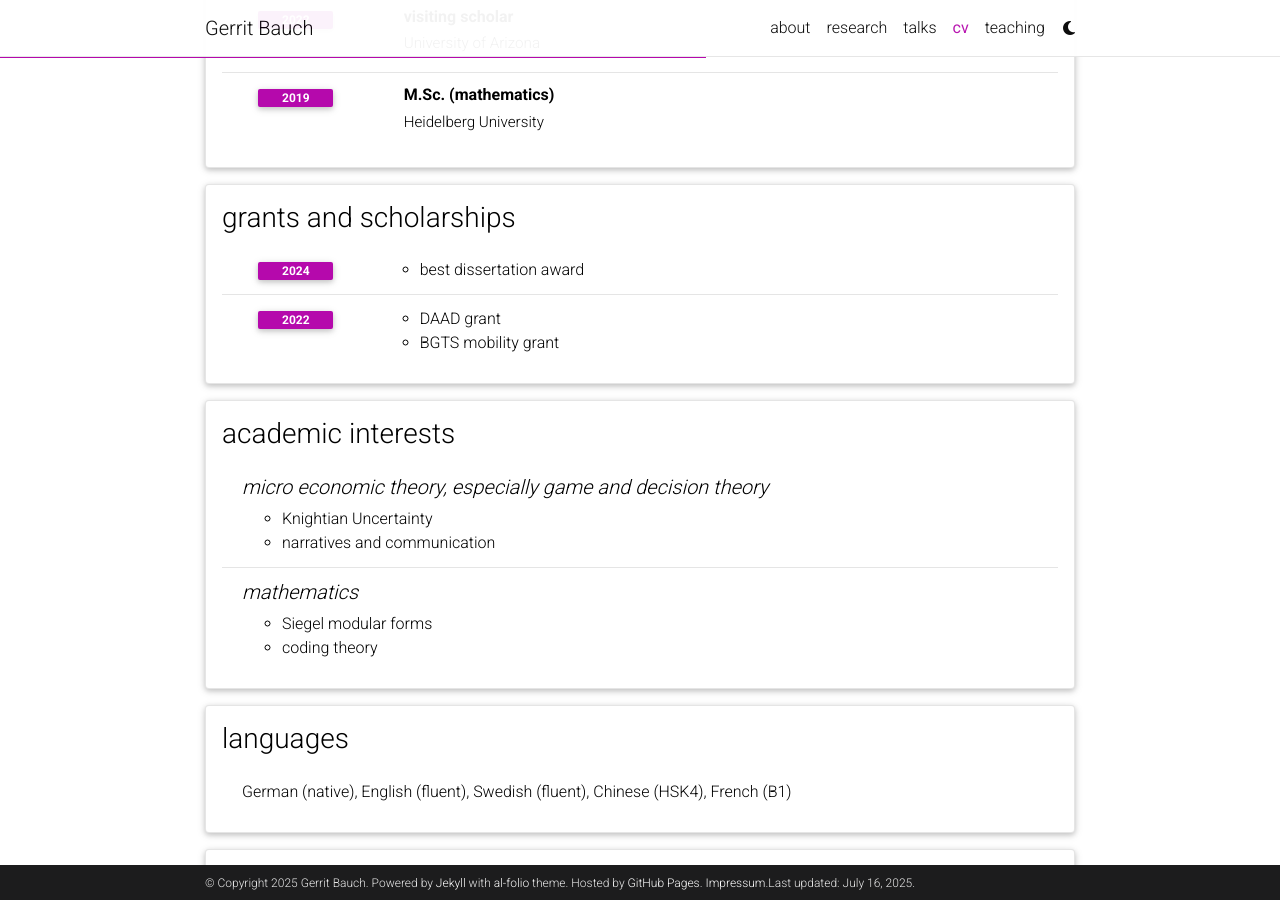
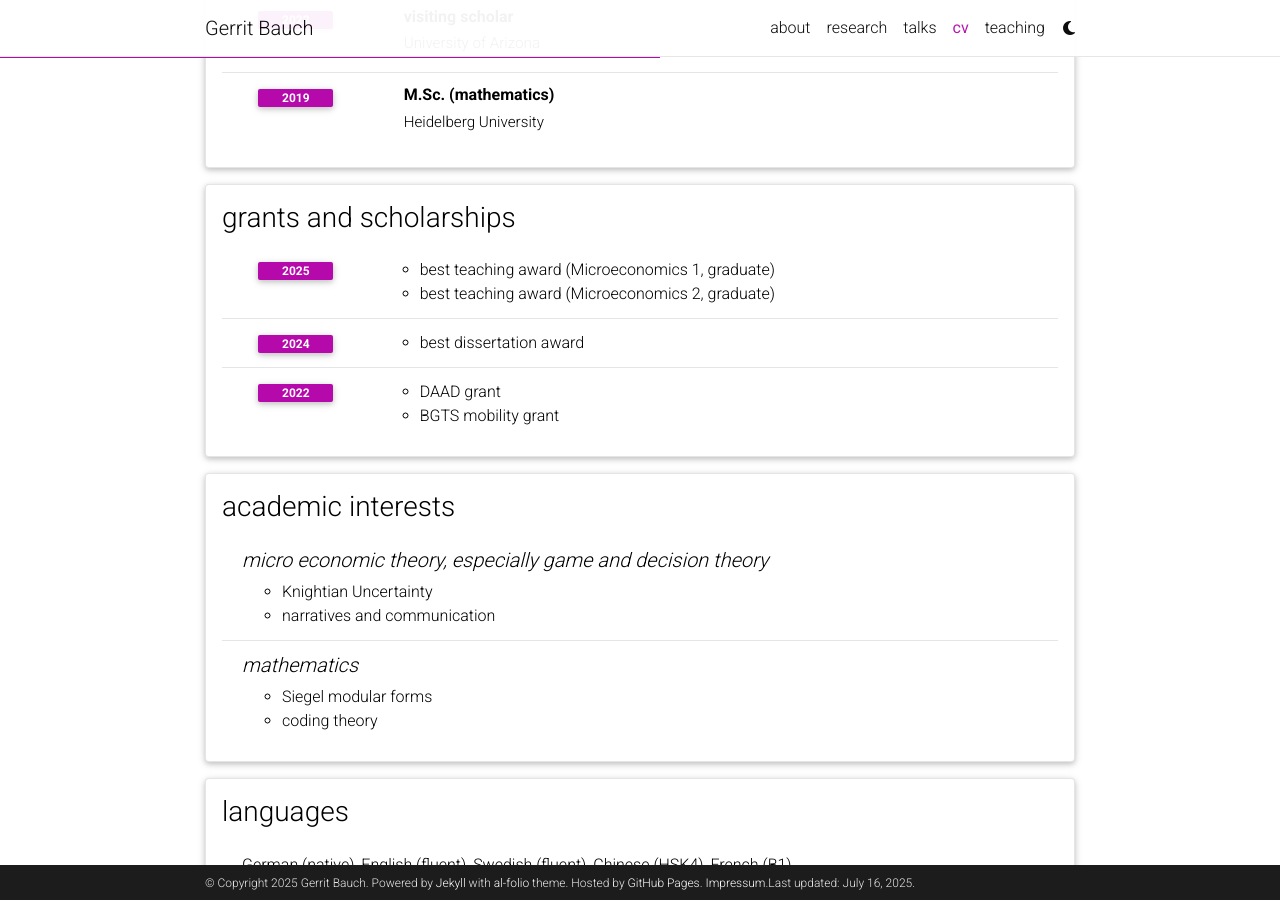
Before and after one commit to gbauch/gbauch.github.io, a Jekyll site: the page built from _pages/cv.md, in a window 1280 px wide and 900 px high, scrolled down 585 px. Built offline with Jekyll 4.4.1, drawn with Linux system fonts in a browser that asks for light colours; comment, search, counter and statistics services are not loaded; a style sheet for code colours, icons or effects is not loaded.

Commit message:
Update cv.yml

```diff
--- a/_data/cv.yml
+++ b/_data/cv.yml
@@ -33,6 +33,10 @@
 - title: grants and scholarships
   type: time_table
   contents:
+    - year: 2025
+      items:
+        - best teaching award (Microeconomics 1, graduate)
+        - best teaching award (Microeconomics 2, graduate)
     - year: 2024
       items:
         - best dissertation award
```
